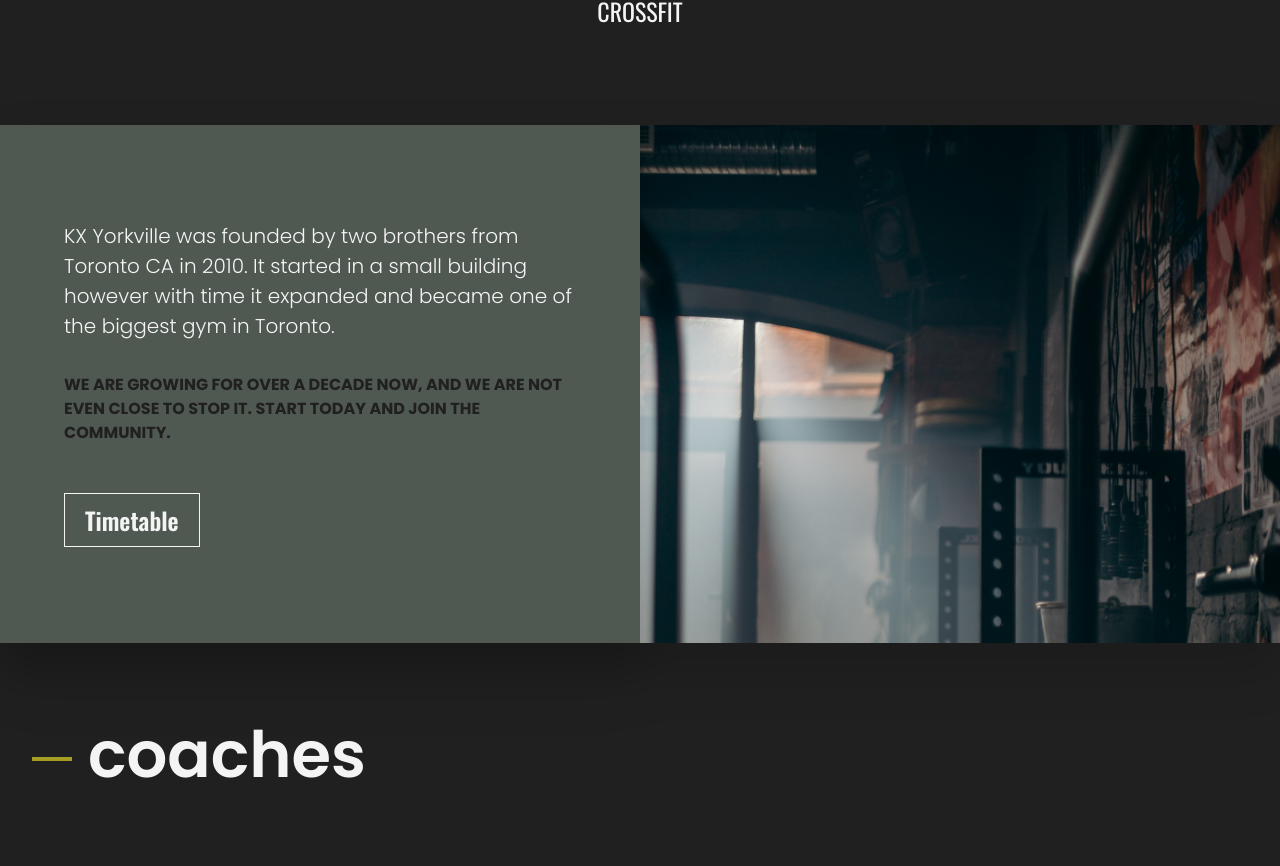
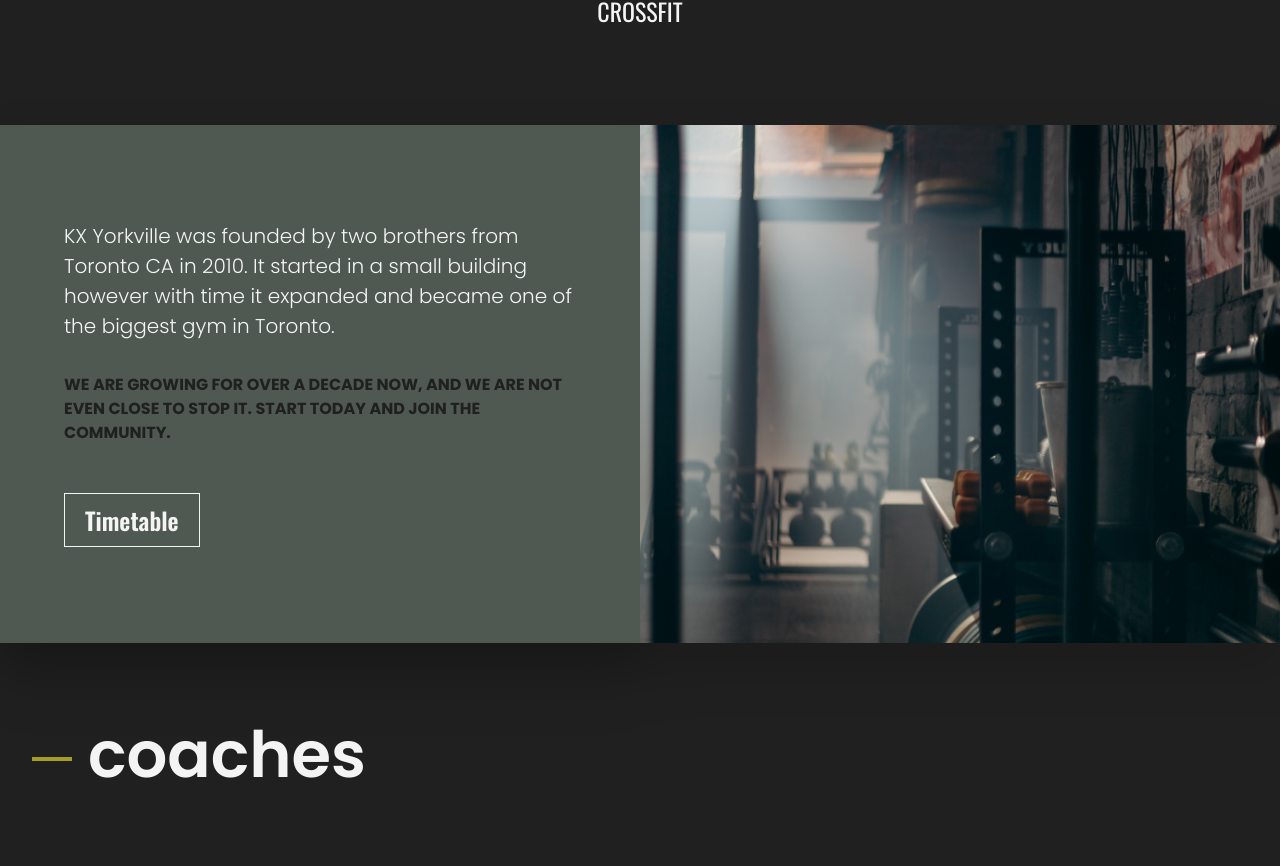
Before and after one commit to TLNRB/kxYorkville, a Vue app in the folder kxYorkville/: page / in a window 1280 px wide. Shown: the part 1759-2625 px from the top of the page. Built offline with nearby package versions, Linux system fonts and the light colour scheme; grey boxes are pictures that could not be loaded.

Commit message:
reviews component created, about section image positioning updated

```diff
--- a/kxYorkville/src/components/HomePage/About.vue
+++ b/kxYorkville/src/components/HomePage/About.vue
@@ -26,11 +26,7 @@ const bgImg = `background-image: url('${studio}')`
       </p>
       <Button class="sm:mt-[1rem] xxxl:mt-[2rem] xxxl:mx-auto" content="Timetable" />
     </div>
-    <div
-      class="h-[350px] bg-cover bg-center sm:w-[50%] sm:h-auto"
-      :class="bgImg"
-      :style="bgImg"
-    ></div>
+    <div class="h-[350px] bg-cover bg-center-bottom-mid sm:w-[50%] sm:h-auto" :style="bgImg"></div>
   </section>
 </template>
 
--- /dev/null
+++ b/kxYorkville/src/components/HomePage/Reviews/Reviews.vue
@@ -0,0 +1,5 @@
+<script setup></script>
+
+<template></template>
+
+<style scoped></style>
--- a/kxYorkville/src/views/HomeView.vue
+++ b/kxYorkville/src/views/HomeView.vue
@@ -6,6 +6,7 @@ import Classes from '../components/HomePage/Classes.vue'
 import About from '../components/HomePage/About.vue'
 import Coaches from '../components/HomePage/Coaches.vue'
 import Info from '../components/HomePage/Info.vue'
+import Reviews from '../components/HomePage/Reviews/Reviews.vue'
 /* ----- Import assets ----- */
 import videoDesktop from '../assets/images/weights.mp4'
 import videoMobile from '../assets/images/weightsVertical.mp4'
@@ -37,6 +38,7 @@ onUnmounted(() => {
   <About :studio="studio" />
   <Coaches :coachesDB="coachesDB" />
   <Info />
+  <Reviews />
 </template>
 
 <style scoped></style>
--- a/kxYorkville/tailwind.config.js
+++ b/kxYorkville/tailwind.config.js
@@ -3,7 +3,8 @@ module.exports = {
   content: ['./index.html', './src/**/*.{vue,js,ts,jsx,tsx}'],
   theme: {
     backgroundPosition: {
-      'center-top-mid': 'center top 20%'
+      'center-top-mid': 'center top 20%',
+      'center-bottom-mid': 'center top 50%'
     },
     screens: {
       xs: '360px',
```
